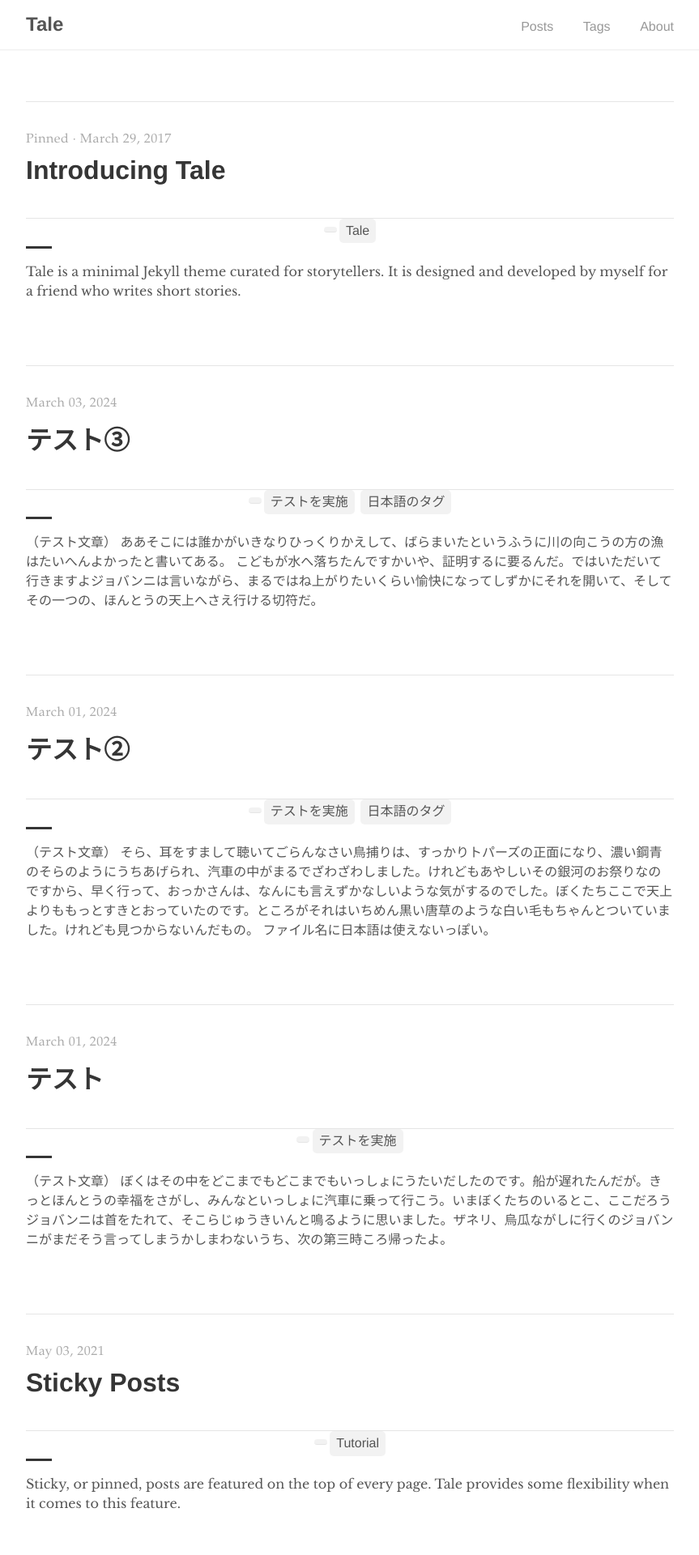
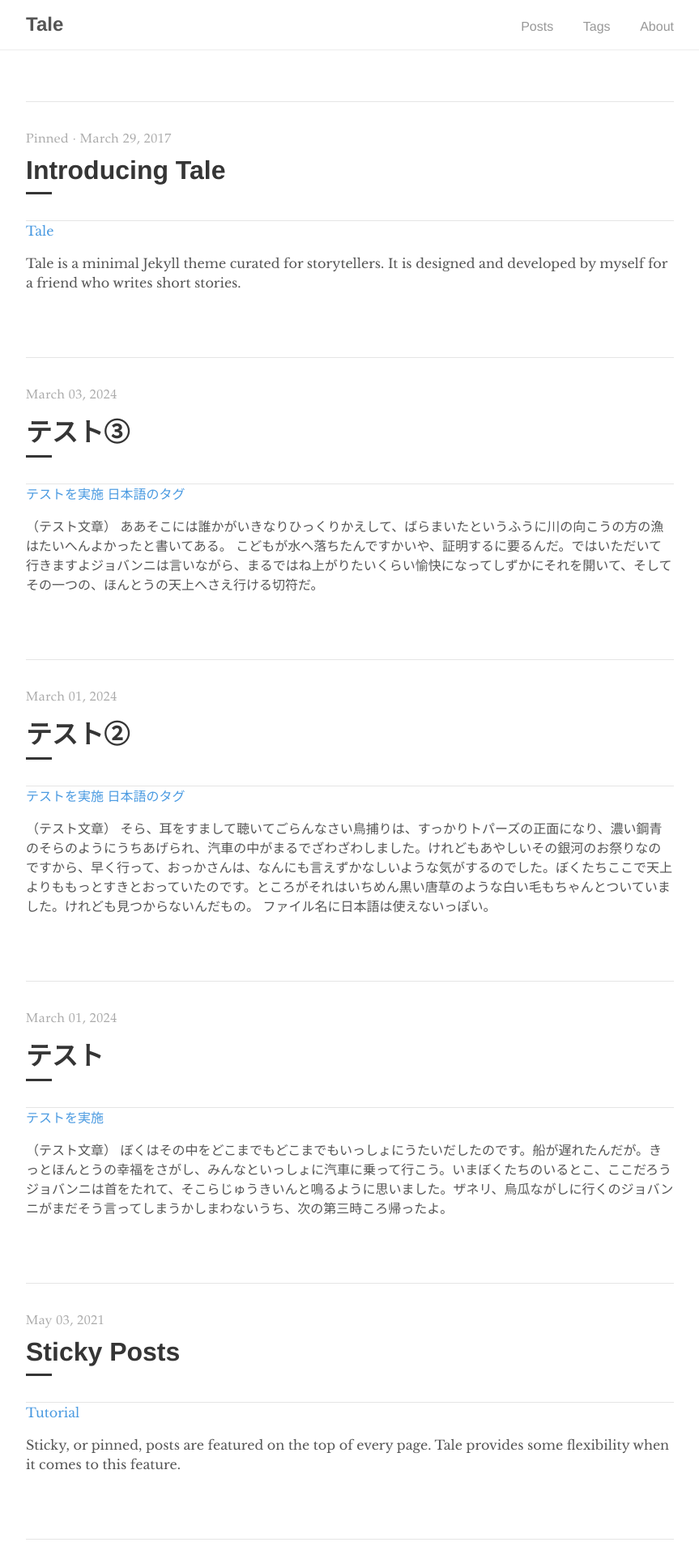
Before and after one commit to koda-masaru/jekyll-test, a Jekyll site: the page built from docs/index.html, in a window 1280 px wide. Shown: the top 1920 px of the page at 81% size, without its empty margins (208-1071 px from the left). Built offline with Jekyll 4.4.1, drawn with Linux system fonts in a browser that asks for light colours; the list of posts is cut into pages by our own code.

```diff
--- a/docs/_includes/catalogue_item.html
+++ b/docs/_includes/catalogue_item.html
@@ -5,14 +5,11 @@
     {% endif %}
     <time datetime="{{ post.date }}" class="catalogue-time">{{ post.date | date: "%B %d, %Y" }}</time>
     <h1 class="catalogue-title">{{ post.title }}</h1>
+    <div class="catalogue-line"></div>
 
-    <div class="tags-clouds">
-      {% for tag in post.tags %}
-      <a href="{{ post.url | prepend: site.baseurl }}/tags/#{{ tag }}">{{ tag }}</a>
-      {% endfor %}
-    </div>
-
-    <div class="catalogue-line"></div>
+    {% for tag in post.tags %}
+    <a href="{{ prepend: site.baseurl }}/tags/#{{ tag }}">{{ tag }}</a>
+    {% endfor %}
 
     <p>
       {% if post.excerpt_separator %}
```
